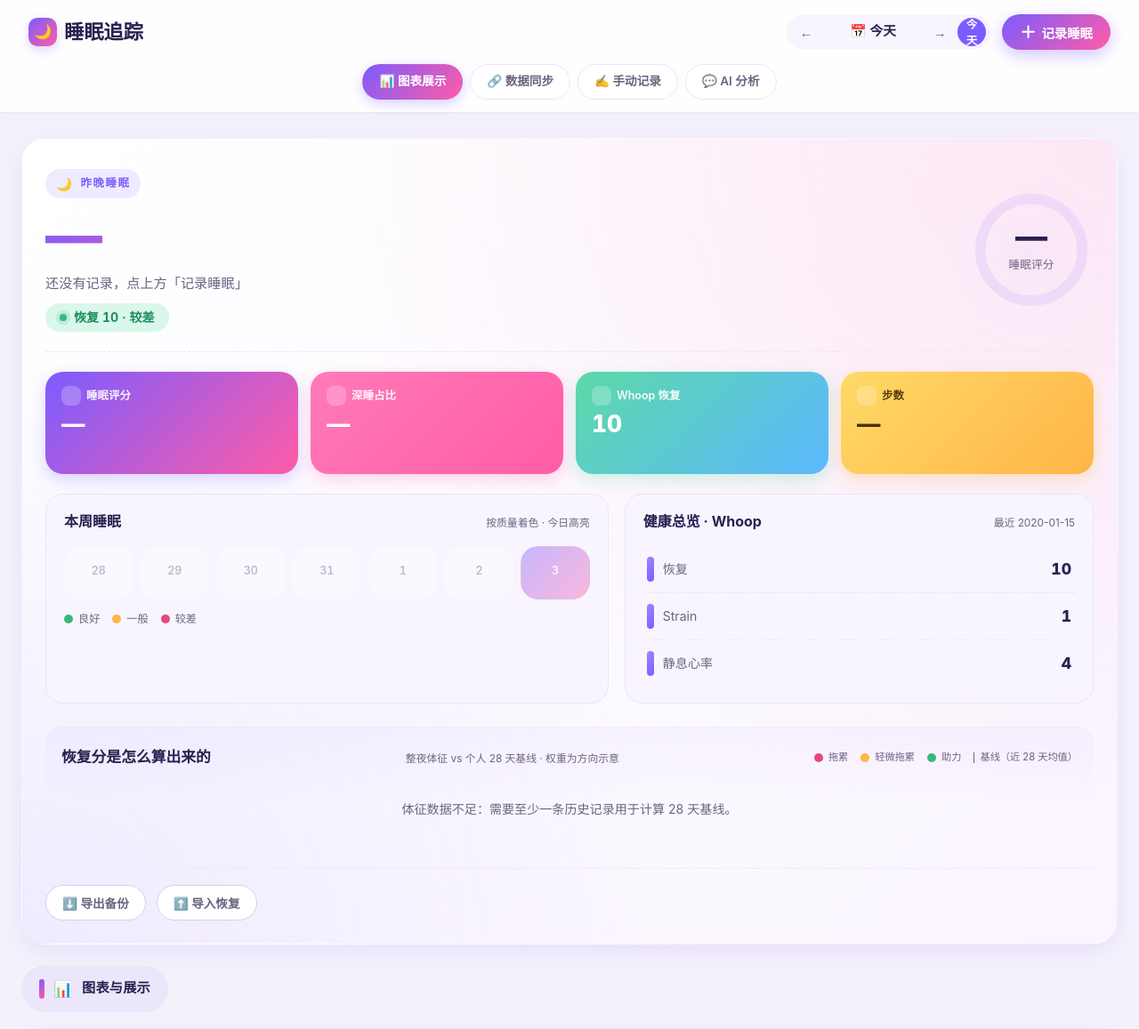
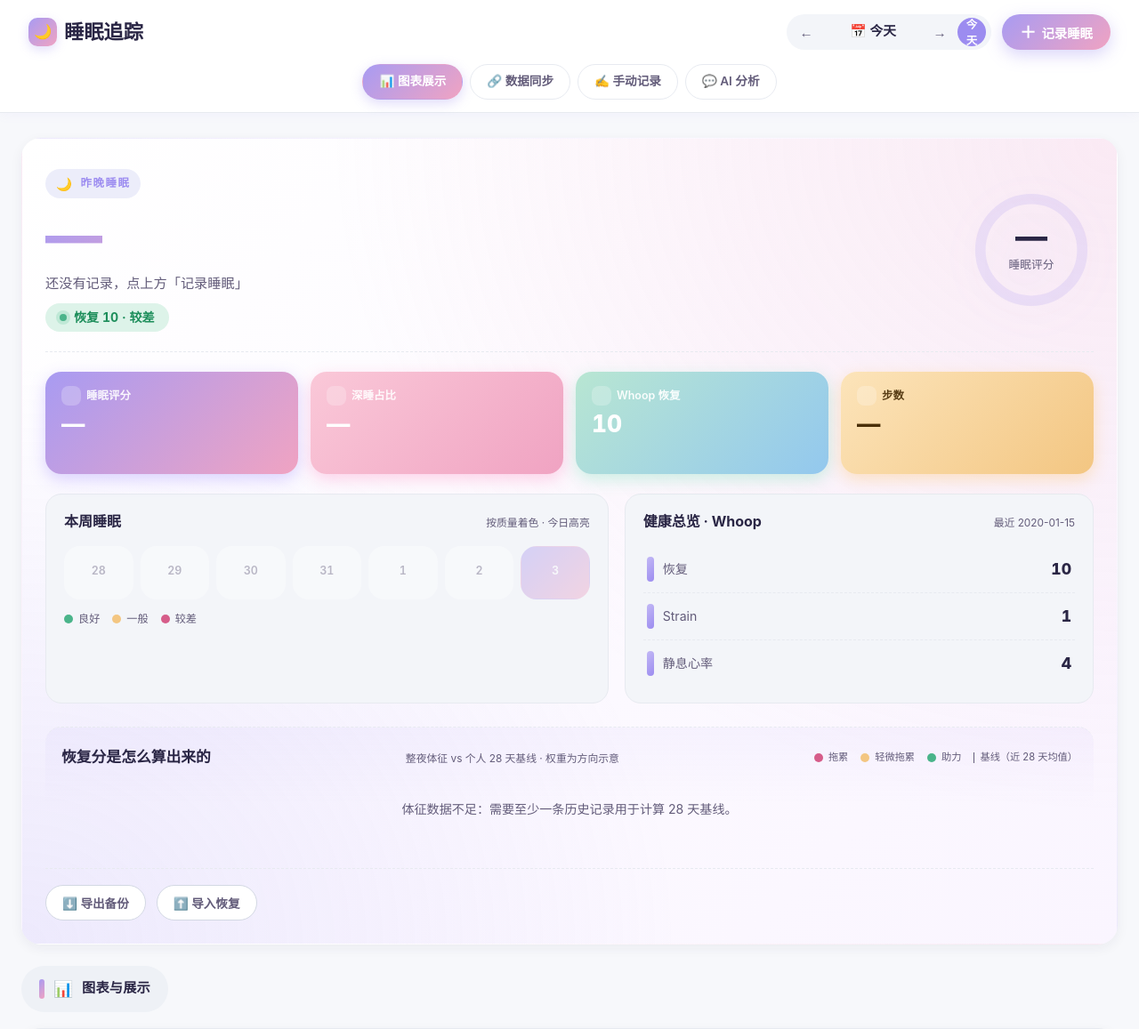
Before and after one commit to barbarayezi/sleeptracking, a Flask app: page / in a window 1280 px wide. Shown: the top 1157 px of the page at 89% size. Run offline with Flask 3, Linux system fonts and the light colour scheme; data comes from the database, SQL or seed files in the repository; tables that the repository leaves empty hold one stand-in row (values such as "Sample post"); data that the repository does not hold is empty; some libraries are stand-ins or nearby versions.

Commit message:
fix(style): 整体降饱和度，柔化色板（参考数据治理门户风格）
把第一批主色（紫/粉/绿/黄/蓝）整体降饱和 ~35%、提亮度 5-8%，颜色识别度保留但视觉不再糖果化：

• --primary #7c5cff → #9c8cf0, --pink #ff5ca7 → #f0a3c2, --mint #5cd9a8 → #87d8b5, --yellow #ffb547 → #f3c682, --sky #5cb8ff → #93c8ee

• 背景 #f4f1fb（紫白）→ #f7f8fb（中性灰白），去色相倾向

• 阴影从紫色调（rgba(124,92,255,0.10-0.40)）改为中性蓝灰（rgba(31,36,70,0.05-0.08)）

• 卡片圆角 28px → 22px（去糖果化，更接近数据看板）

• 所有 hardcoded rgba(124,92,255) / rgba(255,92,167) 同步替换为柔色光晕

• 健康总览 3 张核心卡的渐变浅色端降饱和

• hero.js 圆环/分段/文字色同步柔化（#7c5cff → #9c8cf0 等）

保留的：紫粉主色相、4 多色 chip、多彩元素、活跃态渐变 — 只是从糖果风变柔和专业风，跟 datalake-etl 那种数据治理门户气质协调。

```diff
--- a/static/hero.js
+++ b/static/hero.js
@@ -158,8 +158,8 @@ const HeroOverview = {
     },
 
     _stroke(color) {
-        // 紫粉主色系：score → 紫、deep → 粉、recovery → 绿、steps → 灰紫
-        return { score: '#7c5cff', deep: '#ff5ca7', recovery: '#5cd9a8', steps: '#9d96b3' }[color] || '#7c5cff';
+        // 柔色系：score → 柔紫、deep → 柔粉、recovery → 柔绿、steps → 灰紫
+        return { score: '#9c8cf0', deep: '#f0a3c2', recovery: '#87d8b5', steps: '#9ca0b5' }[color] || '#9c8cf0';
     },
 
     _renderRing(el, score) {
@@ -169,21 +169,21 @@ const HeroOverview = {
         const col = this._ringColor(score);
         el.innerHTML = `
         <svg viewBox="0 0 ${size} ${size}" role="img" aria-label="睡眠评分 ${score == null ? '暂无' : Math.round(score)}">
-            <circle cx="${cx}" cy="${cy}" r="${rad}" fill="none" stroke="rgba(124,92,255,0.10)" stroke-width="11"/>
+            <circle cx="${cx}" cy="${cy}" r="${rad}" fill="none" stroke="rgba(156, 140, 240, 0.16)" stroke-width="11"/>
             <circle cx="${cx}" cy="${cy}" r="${rad}" fill="none" stroke="${col}" stroke-width="11"
                 stroke-linecap="round" stroke-dasharray="${circ.toFixed(1)}" stroke-dashoffset="${off.toFixed(1)}"
                 transform="rotate(-90 ${cx} ${cy})" style="transition:stroke-dashoffset .6s ease"/>
-            <text x="${cx}" y="${cy - 2}" text-anchor="middle" fill="#2a2050" font-size="34" font-weight="800">${score == null ? '—' : Math.round(score)}</text>
-            <text x="${cx}" y="${cy + 20}" text-anchor="middle" fill="#6b6480" font-size="12">睡眠评分</text>
+            <text x="${cx}" y="${cy - 2}" text-anchor="middle" fill="#2a2645" font-size="34" font-weight="800">${score == null ? '—' : Math.round(score)}</text>
+            <text x="${cx}" y="${cy + 20}" text-anchor="middle" fill="#635c7a" font-size="12">睡眠评分</text>
         </svg>`;
     },
 
     _ringColor(score) {
-        // 紫粉主色系：高分紫，中分粉，低分橘红
-        if (score == null) return '#9d96b3';
-        if (score >= 75) return '#7c5cff';
-        if (score >= 50) return '#ff5ca7';
-        return '#ff8c5c';
+        // 柔色系：高分紫，中分粉，低分橘红
+        if (score == null) return '#8e88a3';
+        if (score >= 75) return '#9c8cf0';
+        if (score >= 50) return '#f0a3c2';
+        return '#f3a884';
     },
 
     _renderWeek(el, sleeps) {
--- a/static/style.css
+++ b/static/style.css
@@ -8,66 +8,66 @@
 *, *::before, *::after { box-sizing: border-box; margin: 0; padding: 0; }
 
 :root {
-    /* 背景层：极淡紫白系列 */
-    --bg:           #f4f1fb;
-    --bg-soft:      #ece6fa;
+    /* 背景层：极浅中性灰白（去掉强紫倾向，更接近数据看板调性） */
+    --bg:           #f7f8fb;
+    --bg-soft:      #eef1f6;
     --bg-card:      #ffffff;
-    --bg-card-hover:#faf7ff;
-    --bg-tint:      #f8f5ff;
-
-    /* 文字：深紫色阶 */
-    --text:         #2a2050;
-    --text-muted:   #6b6480;
-    --text-dim:     #9d96b3;
-
-    /* 描边 / 分隔线 */
-    --border:       #ebe4f7;
-    --border-strong:#d9cdf0;
-
-    /* 主色：紫 / 粉 / 绿 / 黄 / 橘 */
-    --primary:      #7c5cff;
-    --primary-deep: #6845ee;
-    --primary-soft: #efebff;
-    --pink:         #ff5ca7;
-    --pink-soft:    #ffe4f1;
-    --mint:         #5cd9a8;
-    --mint-soft:    #d9f7ea;
-    --sky:          #5cb8ff;
-    --sky-soft:     #d9f0ff;
-    --yellow:       #ffb547;
-    --yellow-soft:  #fff0d9;
-
-    /* 兼容旧类名引用（语义色保持映射） */
-    --accent:       var(--primary);    /* 主高亮 */
+    --bg-card-hover:#fafbfd;
+    --bg-tint:      #f3f5f9;
+
+    /* 文字：降对比度，深但不过黑 */
+    --text:         #2a2645;
+    --text-muted:   #635c7a;
+    --text-dim:     #8e88a3;
+
+    /* 描边 / 分隔线：更淡、更中性 */
+    --border:       #e7eaf0;
+    --border-strong:#d3d8e3;
+
+    /* 主色：紫 / 粉 / 绿 / 黄 / 橘 — 整体降饱和 ~35%、提亮度 */
+    --primary:      #9c8cf0;          /* 柔紫（替代高饱和 #7c5cff） */
+    --primary-deep: #8475d8;
+    --primary-soft: #ecedfa;
+    --pink:         #f0a3c2;          /* 柔粉 */
+    --pink-soft:    #fbe6ee;
+    --mint:         #87d8b5;          /* 柔绿 */
+    --mint-soft:    #ddf3e9;
+    --sky:          #93c8ee;          /* 柔蓝 */
+    --sky-soft:     #dceefa;
+    --yellow:       #f3c682;          /* 柔橘黄 */
+    --yellow-soft:  #fbecd0;
+
+    /* 兼容旧类名引用（语义色保持映射，整体也降饱和） */
+    --accent:       var(--primary);
     --accent-hover: var(--primary-deep);
     --accent-bg:    var(--primary-soft);
-    --green:        #38b97e;            /* good 状态（深一点的绿，可读性好） */
-    --green-bg:     rgba(56,185,126,0.12);
-    --red:          #e5487f;            /* 错误 / 经期（樱红） */
-    --red-bg:       rgba(229,72,127,0.10);
-
-    /* 多色渐变（参考图核心） */
-    --grad-primary: linear-gradient(135deg, #7c5cff 0%, #ff5ca7 100%);
-    --grad-purple:  linear-gradient(135deg, #a385ff 0%, #7c5cff 100%);
-    --grad-pink:    linear-gradient(135deg, #ff7ab8 0%, #ff5ca7 100%);
-    --grad-green:   linear-gradient(135deg, #5cd9a8 0%, #5cb8ff 100%);
-    --grad-yellow:  linear-gradient(135deg, #ffd966 0%, #ffb547 100%);
-    --grad-orange:  linear-gradient(135deg, #ff9a5c 0%, #ff5c8a 100%);
-    --grad-soft:    linear-gradient(135deg, #efebff 0%, #ffe4f1 100%);
-
-    /* 圆角 */
-    --radius:       20px;
-    --radius-sm:    14px;
-    --radius-lg:    28px;
-    --radius-xl:    36px;
+    --green:        #4ab48a;          /* 比之前的 #38b97e 更柔 */
+    --green-bg:     rgba(74,180,138,0.12);
+    --red:          #d65d8a;          /* 樱红（从 #e5487f 降饱和） */
+    --red-bg:       rgba(214,93,138,0.10);
+
+    /* 多色渐变（柔化版本：参考图风格的"活泼"保留，但不再糖果化） */
+    --grad-primary: linear-gradient(135deg, #a89bf2 0%, #f0a3c2 100%);
+    --grad-purple:  linear-gradient(135deg, #c2b8f5 0%, #9c8cf0 100%);
+    --grad-pink:    linear-gradient(135deg, #fac8d8 0%, #f0a3c2 100%);
+    --grad-green:   linear-gradient(135deg, #b8e6d2 0%, #93c8ee 100%);
+    --grad-yellow:  linear-gradient(135deg, #fce4ba 0%, #f3c682 100%);
+    --grad-orange:  linear-gradient(135deg, #fad7b8 0%, #f0a3c2 100%);
+    --grad-soft:    linear-gradient(135deg, #ecedfa 0%, #fbe6ee 100%);
+
+    /* 圆角（从 28px → 22px，更接近数据看板气质，去掉糖果感） */
+    --radius:       18px;
+    --radius-sm:    12px;
+    --radius-lg:    22px;
+    --radius-xl:    32px;
     --radius-pill:  999px;
 
-    /* 阴影：紫色基调（参考图风格：柔和彩色阴影） */
-    --shadow:       0 8px 24px rgba(124, 92, 255, 0.10);
-    --shadow-sm:    0 4px 12px rgba(124, 92, 255, 0.08);
-    --shadow-lg:    0 16px 40px rgba(124, 92, 255, 0.16);
-    --shadow-pop:   0 12px 32px rgba(255, 92, 167, 0.18);
-    --shadow-inner: inset 0 1px 0 rgba(255,255,255,0.7);
+    /* 阴影：中性更淡（紫色调 → 中性蓝灰，且透明度降低） */
+    --shadow:       0 4px 14px rgba(31, 36, 70, 0.06);
+    --shadow-sm:    0 2px 8px rgba(31, 36, 70, 0.05);
+    --shadow-lg:    0 10px 28px rgba(31, 36, 70, 0.08);
+    --shadow-pop:   0 8px 22px rgba(156, 140, 240, 0.20);
+    --shadow-inner: inset 0 1px 0 rgba(255,255,255,0.6);
 
     --transition:   0.2s cubic-bezier(0.4, 0, 0.2, 1);
 
@@ -97,7 +97,7 @@ body {
     backdrop-filter: saturate(180%) blur(14px);
     -webkit-backdrop-filter: saturate(180%) blur(14px);
     border-bottom: 1px solid var(--border);
-    box-shadow: 0 2px 12px rgba(124, 92, 255, 0.04);
+    box-shadow: 0 2px 12px rgba(156, 140, 240, 0.06);
 }
 
 /* ── Header ──────────────────────────────────────── */
@@ -129,7 +129,7 @@ body {
     background: var(--grad-primary);
     color: #fff;
     font-size: 1rem;
-    box-shadow: 0 4px 12px rgba(124, 92, 255, 0.25);
+    box-shadow: 0 4px 12px rgba(156, 140, 240, 0.28);
 }
 
 .header-right {
@@ -207,11 +207,11 @@ body {
     transition: all var(--transition);
     font-family: inherit;
     white-space: nowrap;
-    box-shadow: 0 6px 18px rgba(124, 92, 255, 0.35);
+    box-shadow: 0 6px 18px rgba(156, 140, 240, 0.36);
 }
 .btn-record-quick:hover {
     transform: translateY(-2px);
-    box-shadow: 0 10px 24px rgba(255, 92, 167, 0.40);
+    box-shadow: 0 10px 24px rgba(240, 163, 194, 0.40);
 }
 .btn-record-quick .plus {
     font-size: 1.15rem;
@@ -252,7 +252,7 @@ body {
     background: var(--grad-primary);
     color: #fff;
     border-color: transparent;
-    box-shadow: 0 4px 14px rgba(124, 92, 255, 0.30);
+    box-shadow: 0 4px 14px rgba(156, 140, 240, 0.32);
 }
 
 /* ── Category Groups & Banners ──────────────── */
@@ -971,8 +971,8 @@ body {
 .hero-overview {
     border-color: transparent;
     background:
-        radial-gradient(120% 140% at 100% 0%, rgba(255, 92, 167, 0.12), transparent 60%),
-        radial-gradient(100% 120% at 0% 100%, rgba(124, 92, 255, 0.10), transparent 60%),
+        radial-gradient(120% 140% at 100% 0%, rgba(240, 163, 194, 0.18), transparent 60%),
+        radial-gradient(100% 120% at 0% 100%, rgba(156, 140, 240, 0.16), transparent 60%),
         linear-gradient(135deg, #ffffff 0%, #faf5ff 100%);
     overflow: hidden;
     position: relative;
@@ -2514,7 +2514,7 @@ body {
     margin-top: 26px;
     padding: 20px 18px 6px;
     border-top: 1px dashed var(--border);
-    background: linear-gradient(180deg, rgba(124, 92, 255, 0.04), transparent 62%);
+    background: linear-gradient(180deg, rgba(156, 140, 240, 0.06), transparent 62%);
     border-radius: var(--radius);
 }
 
```
Also changed, not shown: other parts of static/style.css (+16 -16 lines).
